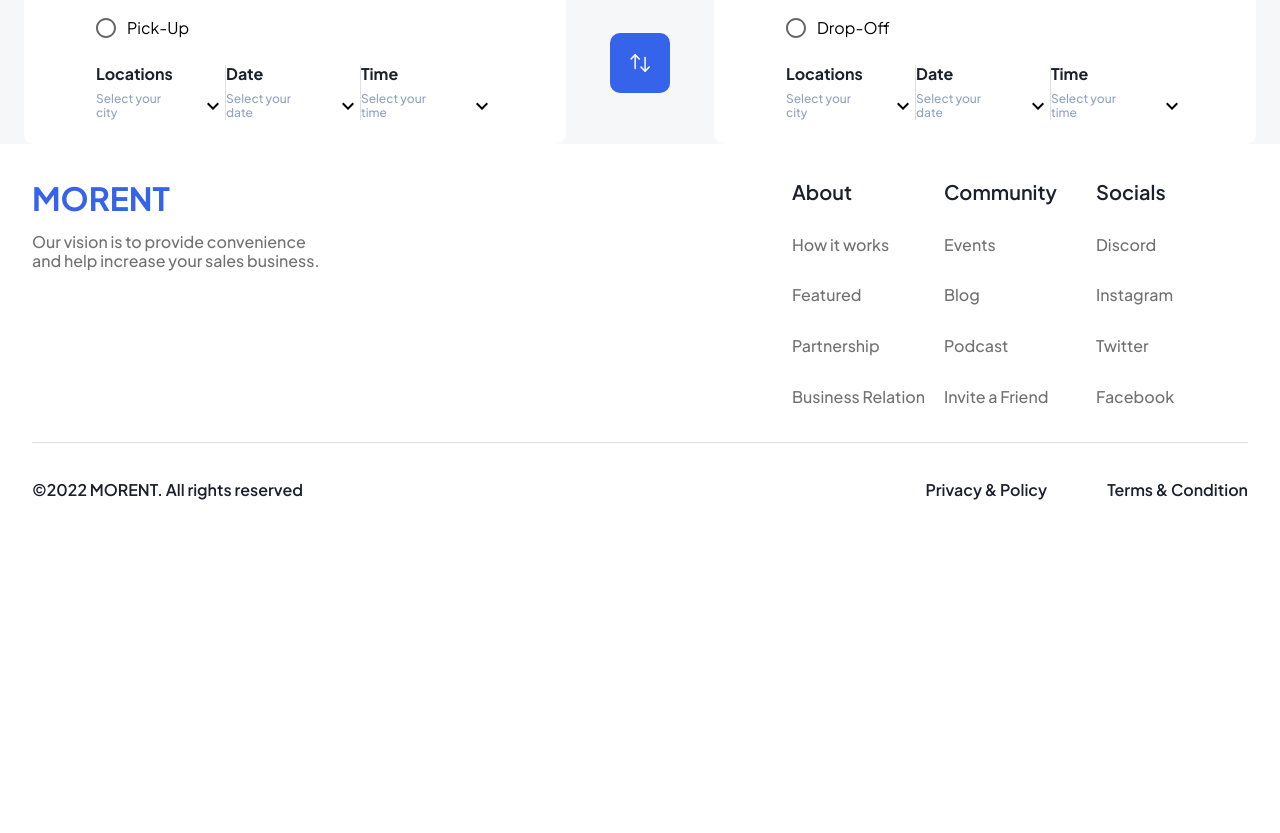
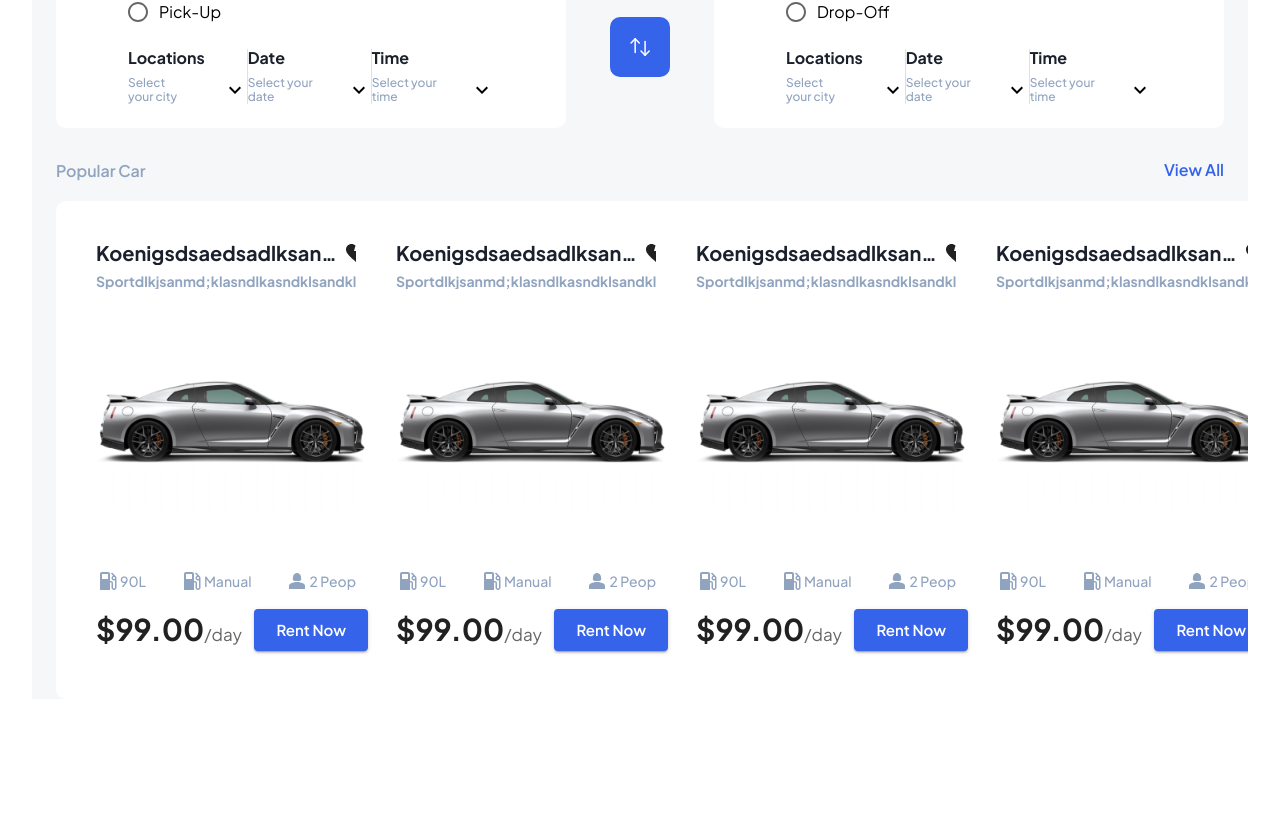
Before and after one commit to thanhduy26091995/react-products, a React (Vite) app: page / in a window 1280 px wide. Shown: the part 507-1340 px from the top of the page. Before the commit the page ends 1043 px from the top, so only its background shows below. Built offline with nearby package versions, Linux system fonts and the light colour scheme.

Commit message:
Chore: Working on the UI

```diff
--- /dev/null
+++ b/src/pages/home-car-rent/CarItem.jsx
@@ -0,0 +1,167 @@
+import {
+  HeartBroken,
+  LocalGasStation,
+  Person2,
+  PersonOffOutlined,
+} from "@mui/icons-material";
+import {
+  Box,
+  Button,
+  Card,
+  CardContent,
+  CardMedia,
+  Grid2,
+  Stack,
+  Typography,
+} from "@mui/material";
+import { memo } from "react";
+import Car2 from "../../assets/iv_car_2.png";
+
+const CarItem = () => {
+  return (
+    <Card
+      sx={{
+        minWidth: "304px",
+        minHeight: "388px",
+        backgroundColor: "primary.0",
+        borderRadius: "10px",
+        display: "flex",
+        flexDirection: "column",
+        padding: "24px",
+        boxShadow: 0,
+      }}
+    >
+      <CardContent
+        sx={{
+          display: "flex",
+          flexDirection: "column",
+          flexGrow: 1, // Allows the CardContent to grow and push the inner content down
+        }}
+      >
+        <Stack direction="row" justifyContent="space-between" mb={1}>
+          <Typography
+            variant="h1"
+            sx={{
+              fontSize: 20,
+              color: "secondary.500",
+              whiteSpace: "nowrap",
+              overflow: "hidden",
+              textOverflow: "ellipsis",
+              flexGrow: 1,
+            }}
+          >
+            Koenigsdsaedsadlksanmdlkasnddlkasndlksanmdlldmklsamlkgg
+          </Typography>
+
+          <HeartBroken />
+        </Stack>
+
+        <Typography
+          variant="h1"
+          sx={{
+            fontSize: 14,
+            color: "secondary.300",
+            mb: 2,
+            whiteSpace: "nowrap",
+            overflow: "hidden",
+            textOverflow: "ellipsis",
+          }}
+        >
+          Sportdlkjsanmd;klasndlkasndklsandklsandklasndklasnndlsaknlksandl
+        </Typography>
+
+        <Box
+          sx={{
+            position: "relative",
+            display: "flex",
+            justifyContent: "center",
+          }}
+        >
+          <CardMedia
+            component="img"
+            height="232"
+            image={Car2}
+            alt="Koenigsegg"
+            sx={{
+              objectFit: "contain",
+            }}
+          />
+
+          <Box
+            sx={{
+              position: "absolute",
+              bottom: "10%",
+              width: "100%",
+              height: "50px", // Height of the shadow
+              background:
+                "linear-gradient(to right, rgba(255, 255, 255, 1) 0%, rgba(255, 255, 255, 0) 100%)",
+              filter: "blur(6px)",
+            }}
+          ></Box>
+        </Box>
+
+        {/* Spacer to push the price and button to the bottom */}
+        <Box sx={{ flexGrow: 1 }} />
+      </CardContent>
+
+      <CardContent
+        sx={{
+          display: "flex",
+          flexDirection: "column",
+        }}
+      >
+        {/* Car Information */}
+        <Stack
+          direction="row"
+          spacing={2}
+          justifyContent="space-between"
+          mb={2}
+        >
+          <Box display="flex" alignItems="center">
+            <LocalGasStation sx={{ color: "secondary.300" }} />
+            <Typography variant="body2" color="secondary.300">
+              90L
+            </Typography>
+          </Box>
+          <Box display="flex" alignItems="center">
+            <LocalGasStation sx={{ color: "secondary.300" }} />
+            <Typography variant="body2" color="secondary.300">
+              Manual
+            </Typography>
+          </Box>
+          <Box display="flex" alignItems="center">
+            <Person2 sx={{ color: "secondary.300" }} />
+            <Typography variant="body2" color="secondary.300">
+              2 People
+            </Typography>
+          </Box>
+        </Stack>
+
+        {/* Price and Rent Now Button */}
+        <Stack
+          direction="row"
+          justifyContent="space-between"
+          alignItems="center"
+          sx={{}}
+        >
+          <Typography variant="h1" sx={{ color: "text.primary", fontSize: 30 }}>
+            $99.00
+            <Typography
+              component="span"
+              variant="body1"
+              sx={{ color: "text.secondary", fontSize: 17 }}
+            >
+              /day
+            </Typography>
+          </Typography>
+
+          <Button variant="contained" color="primary" size="large">
+            Rent Now
+          </Button>
+        </Stack>
+      </CardContent>
+    </Card>
+  );
+};
+
+export default memo(CarItem);
--- a/src/pages/home-car-rent/Dashboard.jsx
+++ b/src/pages/home-car-rent/Dashboard.jsx
@@ -4,7 +4,7 @@ import Car2 from "../../assets/iv_car_2.png";
 import Swap from "../../assets/ic_swap.svg";
 import PrimaryButton from "../../components/Button/PrimaryButton";
 import FilterComponent from "./FilterComponent";
-import { Filter, Image } from "@mui/icons-material";
+import PopularCarComponent from "./PopularCarComponent";
 
 const Dashboard = ({}) => {
   const filterComponents = [
@@ -27,16 +27,18 @@ const Dashboard = ({}) => {
 
   return (
     <Container
-      maxWidth={false}
+      maxWidth={true}
       sx={{
         flex: 1,
         overflowY: "auto",
         backgroundColor: "#F6F7F9",
-        paddingX: "32px",
         marginTop: "24px",
+        marginLeft: "32px",
+        marginRight: "32px",
+        maxWidth: "calc(100vw - 64px)",
       }}
     >
-      <Stack direction="column">
+      <Stack direction="column" sx={{}}>
         <Stack direction="row" spacing="32px">
           <Container
             sx={{
@@ -186,6 +188,8 @@ const Dashboard = ({}) => {
             }}
           />
         </Stack>
+
+        <PopularCarComponent />
       </Stack>
     </Container>
   );
--- /dev/null
+++ b/src/pages/home-car-rent/PopularCarComponent.jsx
@@ -0,0 +1,64 @@
+import { colors, Grid, Grid2, Stack, Typography } from "@mui/material";
+import { memo } from "react";
+import CarItem from "./CarItem";
+
+const PopularCarComponent = ({}) => {
+  return (
+    <Stack
+      direction={"column"}
+      sx={{
+        mt: "32px",
+      }}
+    >
+      <Stack
+        direction="row"
+        sx={{
+          justifyContent: "space-between",
+          width: "100%",
+        }}
+      >
+        <Typography
+          variant="buttonText"
+          sx={{
+            fontSize: 16,
+            color: "secondary.300",
+          }}
+        >
+          Popular Car
+        </Typography>
+
+        <Typography
+          variant="h2"
+          sx={{
+            fontSize: 16,
+            color: "primary.500",
+          }}
+        >
+          View All
+        </Typography>
+      </Stack>
+      <Grid2
+        container
+        spacing={"32px"}
+        sx={{
+          mt: "20px",
+        }}
+      >
+        <Grid2 size={3}>
+          <CarItem />
+        </Grid2>
+        <Grid2 size={3}>
+          <CarItem />
+        </Grid2>
+        <Grid2 size={3}>
+          <CarItem />
+        </Grid2>
+        <Grid2 size={3}>
+          <CarItem />
+        </Grid2>
+      </Grid2>
+    </Stack>
+  );
+};
+
+export default memo(PopularCarComponent);
--- a/src/pages/home-car-rent/index.jsx
+++ b/src/pages/home-car-rent/index.jsx
@@ -1,24 +1,28 @@
 import { memo } from "react";
 import Header from "./Header";
-import PrimaryButton from "../../components/Button/PrimaryButton";
-import { Container } from "@mui/material";
+import { Box, Container } from "@mui/material";
 import CommonFooter from "../common/CommonFooter";
 import Dashboard from "./Dashboard";
+import { SpaceBar } from "@mui/icons-material";
 
 const HomeCarRent = ({}) => {
   return (
     <Container
-      maxWidth={false}
+      maxWidth={true}
       disableGutters
       sx={{
         display: "flex",
         flexDirection: "column",
         minHeight: "100vh",
+        overflowX: "hidden",
+        boxSizing: "border-box",
       }}
     >
       <Header />
 
       <Dashboard />
+
+      <Box sx={{ height: 100 }}></Box>
 
       <CommonFooter />
     </Container>
--- a/src/styles/App.css
+++ b/src/styles/App.css
@@ -19,6 +19,7 @@ body {
   place-items: center;
   height: 100%;
   width: 100%;
+  overflow-x: hidden;
 }
 
 h1 {
@@ -48,7 +49,7 @@ button:focus-visible {
 @media (prefers-color-scheme: dark) {
   :root {
     color: #213547;
-    background-color: #F6F7F9;
+    background-color: #f6f7f9;
   }
   a:hover {
     color: #747bff;
--- a/src/styles/theme.js
+++ b/src/styles/theme.js
@@ -106,6 +106,11 @@ const theme = createTheme({
       fontFamily: '"Plus Jakarta Sans"',
       fontWeight: 400, // Regular
     },
+    body2: {
+      fontFamily: '"Plus Jakarta Sans"',
+      fontWeight: 500, // Regular
+      fontSize: 14
+    },
     button: {
       fontFamily: '"Plus Jakarta Sans"',
       fontWeight: 600, // Semibold for buttons
```
